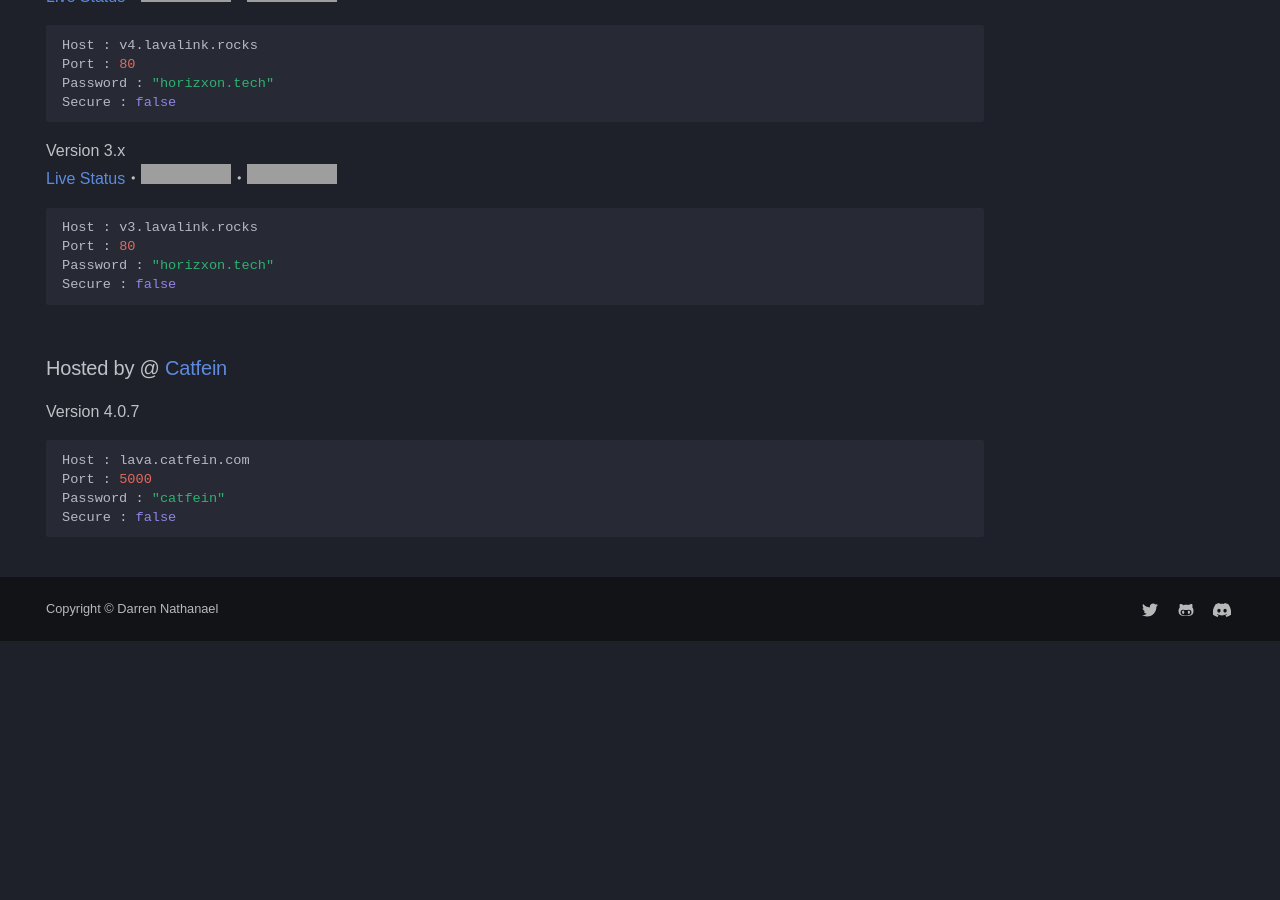
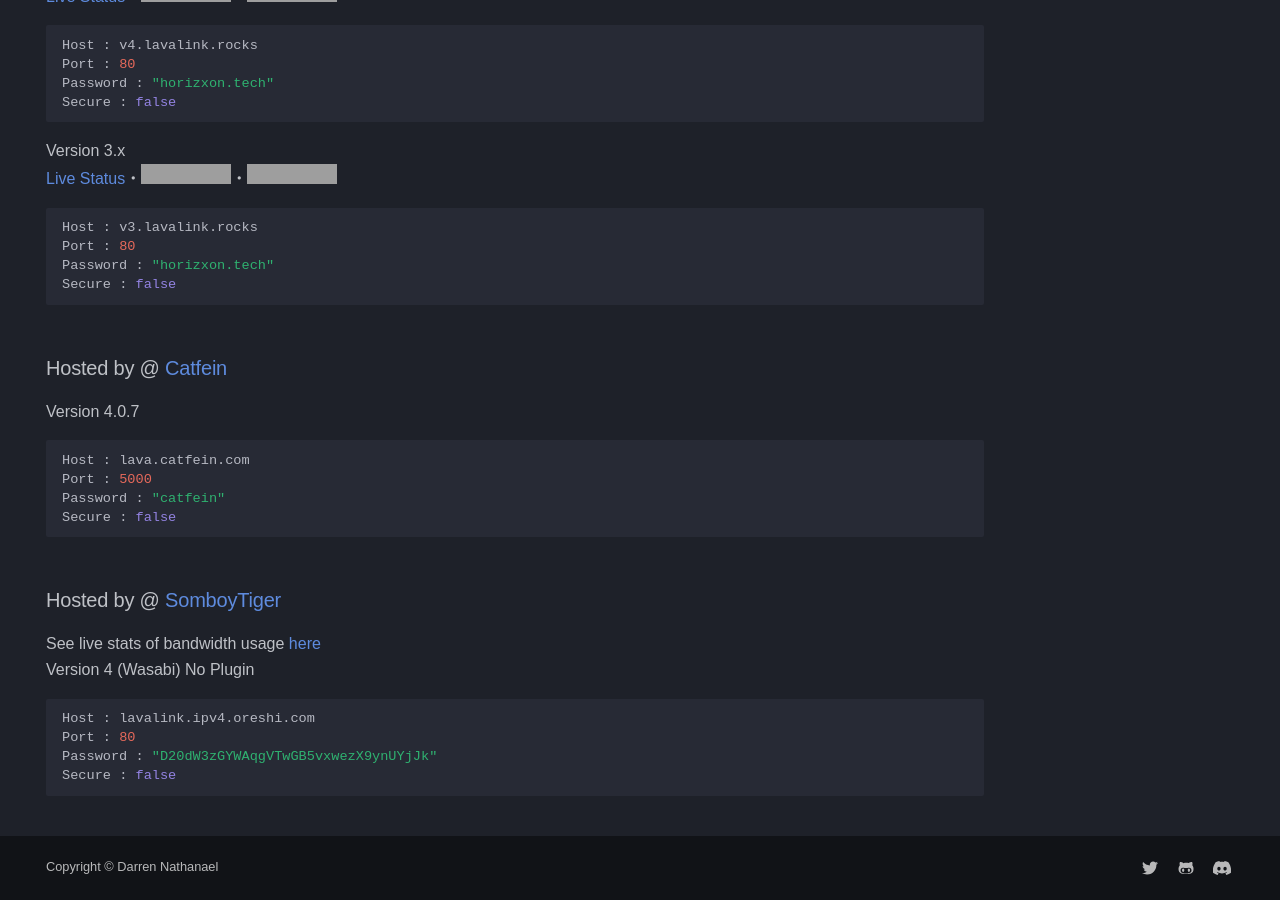
Before and after one commit to DarrenOfficial/lavalink-list, an MkDocs documentation site: the page built from docs/NoSSL/lavalink-without-ssl.md, in a window 1280 px wide and 900 px high, scrolled down 5263 px. Built offline with MkDocs 1.6.1 and Material for MkDocs 9.7.7, drawn with Linux system fonts in a browser that asks for light colours; some web fonts are replaced; comment, search, counter and statistics services are not loaded; a style sheet for code colours, icons or effects is not loaded; before the commit the page ends 5904 px from its top, so only the background shows below that; some of the changed text lies outside the part shown; grey boxes are pictures that could not be loaded.

Commit message:
feat: add node hetzner (#581)
* Update lavalink-without-ssl.md

* Update lavalink-without-ssl.md

* Update lavalink-without-ssl.md

---------

Co-authored-by: AjieDev <ajiedev@ajieblogs.eu.org>

````diff
--- a/docs/NoSSL/lavalink-without-ssl.md
+++ b/docs/NoSSL/lavalink-without-ssl.md
@@ -245,3 +245,13 @@ Port : 5000
 Password : "catfein"
 Secure : false
 ```
+
+### Hosted by @ [SomboyTiger](https://chompubot.work)
+See live stats of bandwidth usage [here](https://status.oreshi.com/report/uptime/482451cc0d336b3823a57703b590b0ce/) <br />
+Version 4 (Wasabi) No Plugin
+```bash
+Host : lavalink.ipv4.oreshi.com
+Port : 80
+Password : "D20dW3zGYWAqgVTwGB5vxwezX9ynUYjJk"
+Secure : false
+```
````
